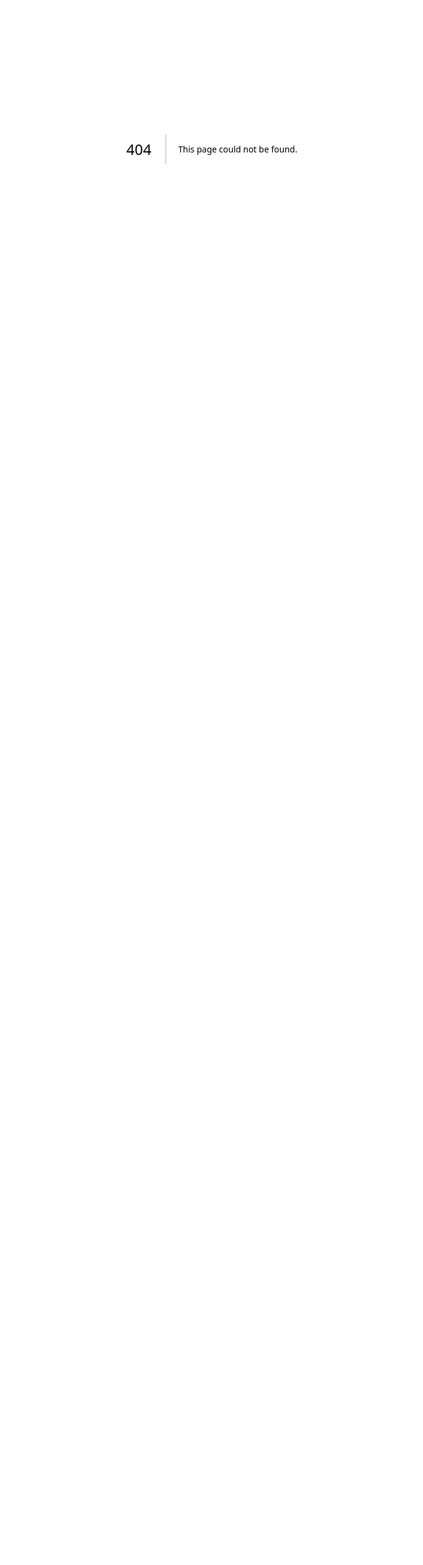
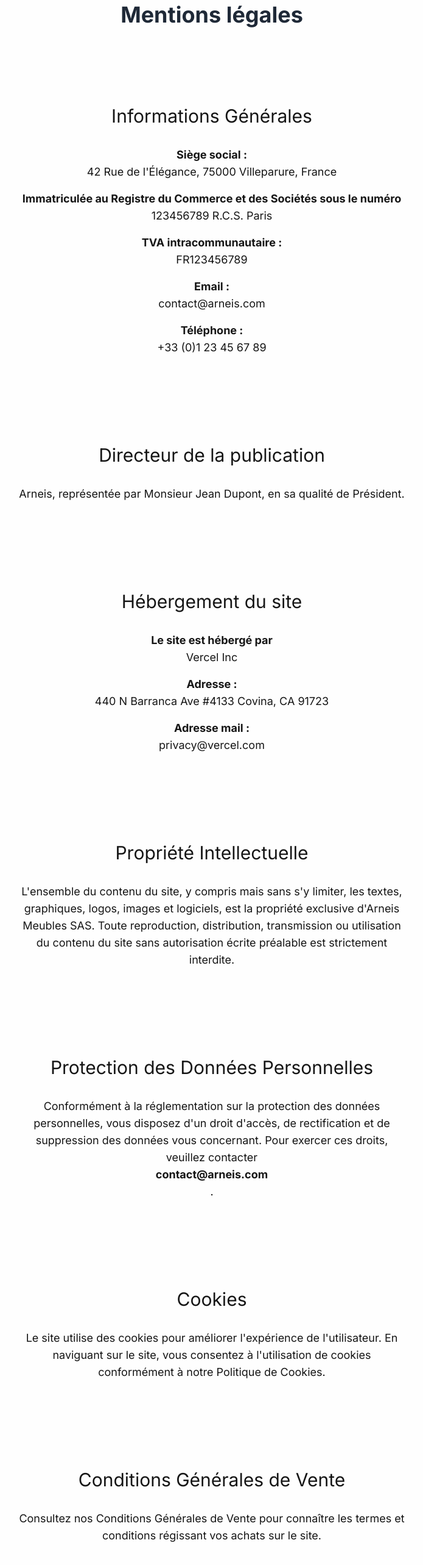
Before and after one commit to romainfb/arneis, a Next.js app: page /legal-mentions in a window 1280 px wide. Before the commit this address had no page. Shown: the part 156-2722 px from the top of the page at 61% size, without its empty margins (292-987 px from the left). Before the commit the page ends 800 px from the top, so only its background shows below. Built offline with nearby package versions, Linux system fonts and the light colour scheme.

Commit message:
This commit implements legal mentions and terms conditions

```diff
--- a/app/basket/page.js
+++ b/app/basket/page.js
@@ -34,7 +34,7 @@
       <Header />
       <section className="w-full h-fit px-20 my-40 flex flex-row md:flex-row md:text-left text-center gap-12 xl:px-80 flex-wrap">
         <div className="w-full max-w-7xl px-4 md:px-5 lg-6 mx-auto">
-          <h2 className="title font-manrope font-bold text-4xl leading-10 mb-8 text-center text-primary">
+          <h2 className="title font-bold text-4xl leading-10 mb-8 text-center text-primary">
             Mon panier
           </h2>
           <div className="hidden lg:grid grid-cols-2 py-6">
@@ -72,7 +72,7 @@
                 </div>
               </div>
               <div className="flex items-center flex-col min-[550px]:flex-row w-full max-xl:max-w-xl max-xl:mx-auto gap-2">
-                <h6 className="font-manrope font-bold text-2xl leading-9 text-primary w-full max-w-[176px] text-center">
+                <h6 className="font-bold text-2xl leading-9 text-primary w-full max-w-[176px] text-center">
                   0%{" "}
                   <span className="text-sm text-gray-300 ml-3 lg:hidden whitespace-nowrap">
                     (Delivery Charge)
@@ -155,7 +155,7 @@
                     </svg>
                   </button>
                 </div>
-                <h6 className="text-primary font-manrope font-bold text-2xl leading-9 w-full max-w-[176px] text-center">
+                <h6 className="text-primary font-bold text-2xl leading-9 w-full max-w-[176px] text-center">
                   {getCartProductPrice(item.id)}€
                 </h6>
               </div>
@@ -178,10 +178,10 @@
               </h6>
             </div>
             <div className="flex items-center justify-between w-full py-6">
-              <p className="font-manrope font-medium text-2xl leading-9 text-gray-900">
+              <p className="font-medium text-2xl leading-9 text-gray-900">
                 Total
               </p>
-              <h6 className="font-manrope font-medium text-2xl leading-9 text-primary">
+              <h6 className="font-medium text-2xl leading-9 text-primary">
                 {getCartPrice()}€
               </h6>
             </div>
--- /dev/null
+++ b/app/cgu/page.js
@@ -0,0 +1,81 @@
+import Footer from "@/components/(structure)/Footer";
+import Header from "@/components/(structure)/Header";
+
+export default function Home() {
+  return (
+    <>
+      <Header />
+      {/* Main hero section */}
+      <section className="w-full h-fit px-20 my-40 flex flex-row md:flex-row md:text-center text-center gap-12 xl:px-80 flex-wrap justify-center items-center">
+        <h2 className="title font-bold text-4xl leading-10 mb-8 text-center text-primary">
+          Conditions Générales d'Utilisation
+        </h2>
+
+        {/* Introduction */}
+        <div className="flex w-full text-center flex-wrap my-12">
+          <h2 className="text-3xl w-full mb-8">Introduction</h2>
+          <p className="text-center text-lg flex flex-col space-y-4">
+            Les présentes Conditions Générales d'Utilisation régissent
+            l'utilisation de ce site web. En accédant à ce site, vous acceptez
+            ces conditions dans leur intégralité. Si vous n'êtes pas d'accord
+            avec une partie de ces conditions, vous ne devez pas utiliser ce
+            site.
+          </p>
+        </div>
+
+        {/* Utilisation du Site */}
+        <div className="flex w-full text-center flex-wrap my-12">
+          <h2 className="text-3xl w-full mb-8">Utilisation du Site</h2>
+          <p className="text-center text-lg flex flex-col space-y-4">
+            Vous vous engagez à n'utiliser ce site que dans le respect de la
+            loi, des bonnes mœurs et des droits des tiers. Vous acceptez de ne
+            pas utiliser ce site de manière abusive, frauduleuse ou illicite.
+          </p>
+        </div>
+
+        {/* Contenu du Site */}
+        <div className="flex w-full text-center flex-wrap my-12">
+          <h2 className="text-3xl w-full mb-8">Contenu du Site</h2>
+          <p className="text-center text-lg flex flex-col space-y-4">
+            Le contenu de ce site est fourni à titre informatif uniquement. Nous
+            nous efforçons de maintenir le contenu à jour et précis, mais nous
+            ne garantissons pas son exhaustivité ou son exactitude.
+          </p>
+        </div>
+
+        {/* Limitation de Responsabilité */}
+        <div className="flex w-full text-center flex-wrap my-12">
+          <h2 className="text-3xl w-full mb-8">Limitation de Responsabilité</h2>
+          <p className="text-center text-lg flex flex-col space-y-4">
+            Nous ne serons en aucun cas responsables de tout dommage direct,
+            indirect, accessoire, spécial ou consécutif résultant de
+            l'utilisation ou de l'incapacité à utiliser ce site.
+          </p>
+        </div>
+
+        {/* Modifications */}
+        <div className="flex w-full text-center flex-wrap my-12">
+          <h2 className="text-3xl w-full mb-8">Modifications</h2>
+          <p className="text-center text-lg flex flex-col space-y-4">
+            Nous nous réservons le droit de modifier ces Conditions Générales
+            d'Utilisation à tout moment. Les modifications entrent en vigueur
+            dès leur publication sur ce site. Nous vous recommandons de
+            consulter régulièrement ces conditions pour rester informé des
+            éventuels changements.
+          </p>
+        </div>
+
+        {/* Droit Applicable */}
+        <div className="flex w-full text-center flex-wrap my-12">
+          <h2 className="text-3xl w-full mb-8">Droit Applicable</h2>
+          <p className="text-center text-lg flex flex-col space-y-4">
+            Ces Conditions Générales d'Utilisation sont régies par les lois en
+            vigueur en France. Tout litige relatif à ces conditions sera soumis
+            à la compétence exclusive des tribunaux français.
+          </p>
+        </div>
+      </section>
+      <Footer />
+    </>
+  );
+}
--- /dev/null
+++ b/app/legal-mentions/page.js
@@ -0,0 +1,113 @@
+import Footer from "@/components/(structure)/Footer";
+import Header from "@/components/(structure)/Header";
+
+export default function Home() {
+  return (
+    <>
+      <Header />
+      {/* Main hero section */}
+      <section className="w-full h-fit px-20 my-40 flex flex-row md:flex-row md:text-center text-center gap-12 xl:px-80 flex-wrap justify-center items-center">
+        <h2 className="title font-bold text-4xl leading-10 mb-8 text-center text-primary">
+          Mentions légales
+        </h2>
+
+        {/* General informations */}
+
+        <div className="flex w-full text-center flex-wrap my-12">
+          <h2 className="text-3xl w-full mb-8">Informations Générales</h2>
+
+          <p className="text-center text-lg flex flex-col space-y-4 w-full">
+            <strong>Siège social :</strong> 42 Rue de l'Élégance, 75000
+            Villeparure, France
+            <strong>
+              Immatriculée au Registre du Commerce et des Sociétés sous le
+              numéro
+            </strong>{" "}
+            123456789 R.C.S. Paris
+            <strong>TVA intracommunautaire :</strong> FR123456789
+            <strong>Email :</strong> contact@arneis.com
+            <strong>Téléphone :</strong> +33 (0)1 23 45 67 89
+          </p>
+        </div>
+
+        {/* Directeur de la Publication */}
+
+        <div className="flex w-full text-center flex-wrap my-12">
+          <h2 className="text-3xl w-full mb-8">Directeur de la publication</h2>
+
+          <p className="text-center text-lg flex flex-col space-y-4 w-full">
+            Arneis, représentée par Monsieur Jean Dupont, en sa qualité de
+            Président.
+          </p>
+        </div>
+
+        {/* Hébergement du site */}
+
+        <div className="flex w-full text-center flex-wrap my-12">
+          <h2 className="text-3xl w-full mb-8">Hébergement du site</h2>
+
+          <p className="text-center text-lg flex flex-col space-y-4 w-full">
+            <strong>Le site est hébergé par</strong> Vercel Inc
+            <strong>Adresse :</strong> 440 N Barranca Ave #4133 Covina, CA 91723
+            <strong>Adresse mail :</strong> privacy@vercel.com
+          </p>
+        </div>
+
+        {/* Propriété Intellectuelle */}
+
+        <div className="flex w-full text-center flex-wrap my-12">
+          <h2 className="text-3xl w-full mb-8">Propriété Intellectuelle</h2>
+
+          <p className="text-center text-lg flex flex-col space-y-4 w-full">
+            L'ensemble du contenu du site, y compris mais sans s'y limiter, les
+            textes, graphiques, logos, images et logiciels, est la propriété
+            exclusive d'Arneis Meubles SAS. Toute reproduction, distribution,
+            transmission ou utilisation du contenu du site sans autorisation
+            écrite préalable est strictement interdite.
+          </p>
+        </div>
+
+        {/* Protection des Données Personnelles */}
+
+        <div className="flex w-full text-center flex-wrap my-12">
+          <h2 className="text-3xl w-full mb-8">
+            Protection des Données Personnelles
+          </h2>
+
+          <p className="text-center text-lg flex flex-col space-y-4 w-full">
+            Conformément à la réglementation sur la protection des données
+            personnelles, vous disposez d'un droit d'accès, de rectification et
+            de suppression des données vous concernant. Pour exercer ces droits,
+            veuillez contacter <strong>contact@arneis.com</strong>.
+          </p>
+        </div>
+
+        {/* Cookies */}
+
+        <div className="flex w-full text-center flex-wrap my-12">
+          <h2 className="text-3xl w-full mb-8">Cookies</h2>
+
+          <p className="text-center text-lg flex flex-col space-y-4 w-full">
+            Le site utilise des cookies pour améliorer l'expérience de
+            l'utilisateur. En naviguant sur le site, vous consentez à
+            l'utilisation de cookies conformément à notre Politique de Cookies.
+          </p>
+        </div>
+
+        {/* Conditions Générales de Vente */}
+
+        <div className="flex w-full text-center flex-wrap mt-12">
+          <h2 className="text-3xl w-full mb-8">
+            Conditions Générales de Vente
+          </h2>
+
+          <p className="text-center text-lg flex flex-col space-y-4 w-full">
+            Consultez nos Conditions Générales de Vente pour connaître les
+            termes et conditions régissant vos achats sur le site.
+          </p>
+        </div>
+      </section>
+      <Footer />
+    </>
+  );
+}
--- a/components/(basket)/BasketModal.jsx
+++ b/components/(basket)/BasketModal.jsx
@@ -29,7 +29,7 @@
   return (
     <section className="pt-24 pb-16 relative">
       <div className="w-full max-w-7xl px-4 md:px-5 lg-6 mx-auto">
-        <h2 className="title font-manrope font-bold text-4xl leading-10 mb-8 text-center text-primary">
+        <h2 className="title font-bold text-4xl leading-10 mb-8 text-center text-primary">
           Panier
         </h2>
 
@@ -134,7 +134,7 @@
                     </svg>
                   </button>
                 </div>
-                <h6 className="text-primary font-manrope font-bold text-2xl leading-9 text-right">
+                <h6 className="text-primary font-bold text-2xl leading-9 text-right">
                   {getCartProductPrice(item.id)}€
                 </h6>
               </div>
@@ -147,12 +147,12 @@
         {cart.length > 0 ? (
           <>
             <div className="flex flex-col md:flex-row items-center md:items-center justify-between lg:px-6 pb-6 -b  max-lg:max-w-lg max-lg:mx-auto">
-              <h5 className="text-primary font-manrope font-semibold text-2xl leading-9 w-full max-md:text-center max-md:mb-4">
+              <h5 className="text-primary font-semibold text-2xl leading-9 w-full max-md:text-center max-md:mb-4">
                 Total
               </h5>
 
               <div className="flex items-center justify-between gap-5 ">
-                <h6 className="font-manrope font-bold text-3xl lead-10 text-primary">
+                <h6 className="font-bold text-3xl lead-10 text-primary">
                   {getCartPrice()}€
                 </h6>
               </div>
--- a/components/(structure)/Footer.jsx
+++ b/components/(structure)/Footer.jsx
@@ -1,9 +1,17 @@
+import Link from "next/link";
+
 const Footer = () => {
   return (
     <footer className="flex w-full h-fit py-10 mt-40">
-      <div className="flex justify-center items-center w-full">
+      <div className="flex justify-center items-center w-full flex-col space-y-2">
         <span className="text-primary font-medium text-sm">
           © {new Date().getFullYear()} Arneis
+        </span>
+        <span className="text-primary font-medium text-sm">
+          <Link href="/legal-mentions">Mentions légales</Link>
+        </span>
+        <span className="text-primary font-medium text-sm">
+          <Link href="/cgu">Conditions Générales d'Utilisation</Link>
         </span>
       </div>
     </footer>
```
